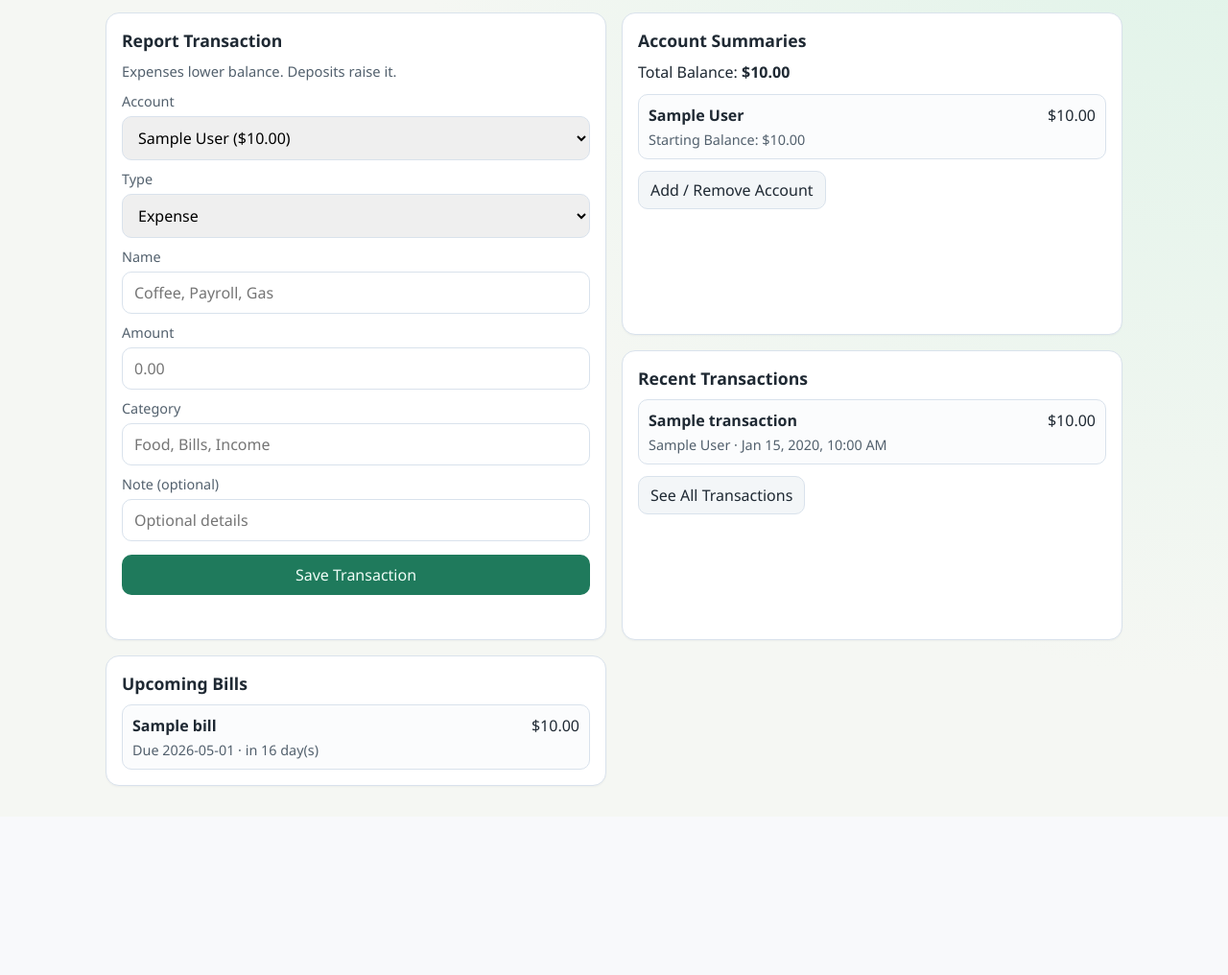
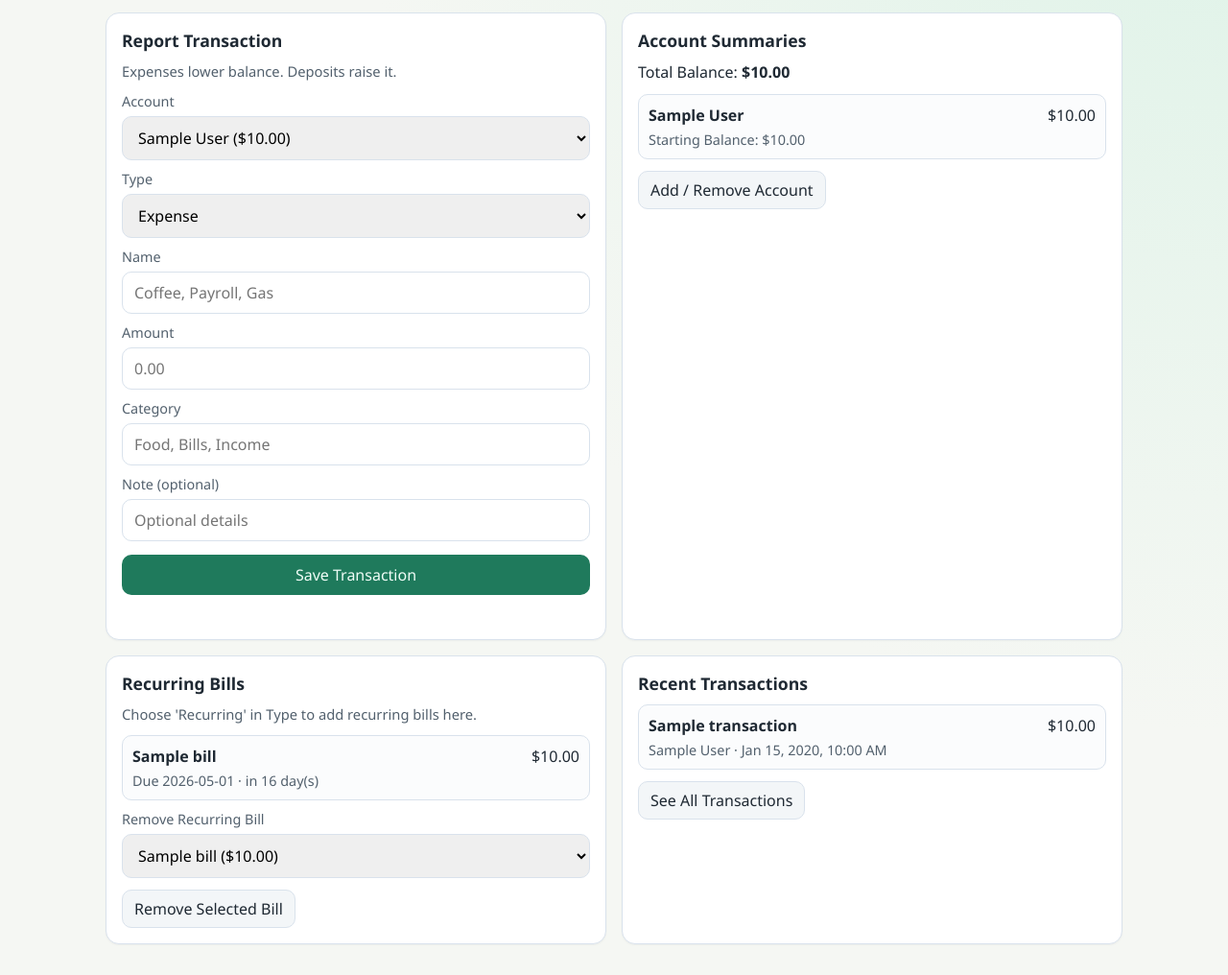
Before and after one commit to setzexe/CyFi, a Flask app: page / in a window 1280 px wide. Shown: the part 133-1149 px from the top of the page at 96% size. Before the commit the page ends 953 px from the top, so only its background shows below. Run offline with Flask 3, Linux system fonts and the light colour scheme; tables that the repository leaves empty hold one stand-in row (values such as "Sample post"); some libraries are stand-ins or nearby versions.

Commit message:
Card 12: Set up recurring bills system

```diff
--- a/app.py
+++ b/app.py
@@ -44,6 +44,16 @@ def _parse_occurred_at(value: str | None) -> datetime | None:
             parsed = parsed.replace(tzinfo=timezone.utc)
 
         return parsed
+    except ValueError:
+        return None
+
+
+def _parse_due_date(value: str | None) -> date | None:
+    if not value:
+        return None
+
+    try:
+        return date.fromisoformat(value.strip())
     except ValueError:
         return None
 
@@ -186,14 +196,21 @@ def create_app(test_config: dict | None = None) -> Flask:
         transaction_type = str(payload["transaction_type"]).strip().lower()
         if transaction_type in {"expense", "debit"}:
             balance_delta = -amount
+        elif transaction_type == "recurring":
+            balance_delta = -amount
         elif transaction_type in {"income", "credit", "deposit"}:
             balance_delta = amount
         else:
-            return jsonify({"error": "transaction_type must be expense/debit or income/credit/deposit"}), 400
+            return jsonify({"error": "transaction_type must be expense/debit/recurring or income/credit/deposit"}), 400
 
         occurred_at = _parse_occurred_at(payload.get("occurred_at"))
         if payload.get("occurred_at") and occurred_at is None:
             return jsonify({"error": "occurred_at must be valid ISO datetime"}), 400
+
+        is_recurring_type = transaction_type == "recurring"
+        recurring_due_date = _parse_due_date(payload.get("recurring_due_date"))
+        if is_recurring_type and recurring_due_date is None:
+            return jsonify({"error": "recurring_due_date must be valid YYYY-MM-DD when type is Recurring"}), 400
 
         transaction = Transaction(
             account_id=account.id,
@@ -205,7 +222,36 @@ def create_app(test_config: dict | None = None) -> Flask:
             occurred_at=occurred_at or datetime.now(timezone.utc),
         )
 
-        account.current_balance = (account.current_balance or Decimal("0.00")) + balance_delta
+        next_balance = (account.current_balance or Decimal("0.00")) + balance_delta
+        if next_balance < Decimal("0.00"):
+            return jsonify({"error": "Insufficient funds: transaction would make this account balance negative."}), 400
+
+        account.current_balance = next_balance
+
+        if is_recurring_type and recurring_due_date is not None:
+            due_day = recurring_due_date.day
+            existing_bill = (
+                RecurringBill.query.filter_by(
+                    account_id=account.id,
+                    name=transaction_name,
+                    due_day=due_day,
+                    active=True,
+                )
+                .order_by(RecurringBill.id.desc())
+                .first()
+            )
+            if existing_bill is None:
+                db.session.add(
+                    RecurringBill(
+                        account_id=account.id,
+                        name=transaction_name,
+                        amount=amount,
+                        category="Recurring",
+                        due_day=due_day,
+                        frequency="monthly",
+                        active=True,
+                    )
+                )
 
         db.session.add(transaction)
         db.session.commit()
@@ -486,6 +532,41 @@ def create_app(test_config: dict | None = None) -> Flask:
         upcoming.sort(key=lambda item: item["next_due_date"])
         return jsonify({"days": days, "bills": upcoming})
 
+    @app.get("/api/bills/recurring")
+    def list_recurring_bills():
+        bills = (
+            RecurringBill.query.filter_by(active=True)
+            .order_by(RecurringBill.name.asc(), RecurringBill.id.asc())
+            .all()
+        )
+
+        return jsonify(
+            {
+                "bills": [
+                    {
+                        "id": bill.id,
+                        "account_id": bill.account_id,
+                        "name": bill.name,
+                        "amount": _money(bill.amount),
+                        "due_day": bill.due_day,
+                        "frequency": bill.frequency,
+                    }
+                    for bill in bills
+                ]
+            }
+        )
+
+    @app.delete("/api/bills/<int:bill_id>")
+    def delete_recurring_bill(bill_id: int):
+        bill = db.session.get(RecurringBill, bill_id)
+        if bill is None or not bill.active:
+            return jsonify({"error": "Recurring bill not found"}), 404
+
+        bill.active = False
+        db.session.commit()
+
+        return jsonify({"deleted": {"id": bill.id, "name": bill.name}}), 200
+
     return app
 
 
--- a/static/dashboard.css
+++ b/static/dashboard.css
@@ -52,6 +52,9 @@ h1 {
   padding: 14px 20px 32px;
   display: grid;
   grid-template-columns: repeat(2, minmax(0, 1fr));
+  grid-template-areas:
+    "form accounts"
+    "bills recent";
   gap: 16px;
 }
 
@@ -64,7 +67,19 @@ h1 {
 }
 
 .form-card {
-  grid-row: span 2;
+  grid-area: form;
+}
+
+.account-card {
+  grid-area: accounts;
+}
+
+.recent-card {
+  grid-area: recent;
+}
+
+.bills-card {
+  grid-area: bills;
 }
 
 h2 {
@@ -125,6 +140,7 @@ button {
   border: 1px solid var(--border);
   border-radius: 10px;
   padding: 8px 12px;
+  cursor: pointer;
 }
 
 .secondary-btn:hover {
@@ -171,6 +187,10 @@ button {
   text-decoration: underline;
 }
 
+.hidden {
+  display: none;
+}
+
 .message {
   min-height: 20px;
   margin: 10px 0 0;
@@ -197,9 +217,10 @@ button {
 @media (max-width: 900px) {
   .layout {
     grid-template-columns: 1fr;
-  }
-
-  .form-card {
-    grid-row: auto;
+    grid-template-areas:
+      "form"
+      "accounts"
+      "recent"
+      "bills";
   }
 }
--- a/static/dashboard.js
+++ b/static/dashboard.js
@@ -4,6 +4,8 @@ const ui = {
   formMessage: document.getElementById("formMessage"),
   accountId: document.getElementById("accountId"),
   transactionType: document.getElementById("transactionType"),
+  recurringDateRow: document.getElementById("recurringDateRow"),
+  recurringDueDate: document.getElementById("recurringDueDate"),
   transactionName: document.getElementById("transactionName"),
   amount: document.getElementById("amount"),
   category: document.getElementById("category"),
@@ -12,6 +14,8 @@ const ui = {
   accountsList: document.getElementById("accountsList"),
   recentList: document.getElementById("recentList"),
   billsList: document.getElementById("billsList"),
+  removeRecurringBillId: document.getElementById("removeRecurringBillId"),
+  removeRecurringBillBtn: document.getElementById("removeRecurringBillBtn"),
 };
 
 function formatMoney(value) {
@@ -140,34 +144,55 @@ function renderRecent(payload) {
   }
 }
 
-function renderBills(payload) {
+function renderBills(payload, recurringPayload) {
   clearChildren(ui.billsList);
+  clearChildren(ui.removeRecurringBillId);
+
   const bills = payload.bills || [];
+  const recurringBills = recurringPayload.bills || [];
 
   if (!bills.length) {
     const empty = document.createElement("li");
     empty.textContent = "No upcoming bills found.";
     ui.billsList.appendChild(empty);
-    return;
   }
 
   for (const bill of bills) {
     const detail = `Due ${bill.next_due_date} · in ${bill.days_until_due} day(s)`;
     ui.billsList.appendChild(listItem(bill.name, formatMoney(bill.amount), detail));
   }
+
+  if (!recurringBills.length) {
+    const noneOption = document.createElement("option");
+    noneOption.value = "";
+    noneOption.textContent = "No recurring bills available";
+    ui.removeRecurringBillId.appendChild(noneOption);
+    ui.removeRecurringBillBtn.disabled = true;
+    return;
+  }
+
+  for (const bill of recurringBills) {
+    const option = document.createElement("option");
+    option.value = String(bill.id);
+    option.textContent = `${bill.name} (${formatMoney(bill.amount)})`;
+    ui.removeRecurringBillId.appendChild(option);
+  }
+
+  ui.removeRecurringBillBtn.disabled = false;
 }
 
 async function loadDashboard() {
   try {
-    const [summary, recent, bills] = await Promise.all([
+    const [summary, recent, bills, recurringBills] = await Promise.all([
       fetch("/api/accounts/summary").then(toJson),
       fetch("/api/transactions/recent?limit=5").then(toJson),
       fetch("/api/bills/upcoming?days=45").then(toJson),
+      fetch("/api/bills/recurring").then(toJson),
     ]);
 
     renderAccounts(summary);
     renderRecent(recent);
-    renderBills(bills);
+    renderBills(bills, recurringBills);
   } catch (error) {
     showMessage(error.message, "error");
   }
@@ -192,7 +217,7 @@ function validateForm() {
     throw new Error("Amount must be greater than 0.");
   }
 
-  return {
+  const payload = {
     account_id: accountId,
     transaction_name: transactionName,
     amount: amount.toFixed(2),
@@ -200,6 +225,22 @@ function validateForm() {
     transaction_type: ui.transactionType.value,
     note: ui.note.value.trim(),
   };
+
+  if (ui.transactionType.value === "recurring") {
+    const dueDateInput = ui.recurringDueDate.value.trim();
+    if (!dueDateInput) {
+      throw new Error("Recurring bills require a due date.");
+    }
+
+    const parsed = new Date(`${dueDateInput}T00:00:00`);
+    if (Number.isNaN(parsed.getTime())) {
+      throw new Error("Due date must be valid and formatted as YYYY-MM-DD.");
+    }
+
+    payload.recurring_due_date = dueDateInput;
+  }
+
+  return payload;
 }
 
 async function handleSubmit(event) {
@@ -222,7 +263,32 @@ async function handleSubmit(event) {
     }).then(toJson);
 
     ui.form.reset();
+    syncRecurringFields();
     showMessage("Saved and refreshed.", "success");
+    await loadDashboard();
+  } catch (error) {
+    showMessage(error.message, "error");
+  }
+}
+
+function syncRecurringFields() {
+  const isRecurring = ui.transactionType.value === "recurring";
+  ui.recurringDateRow.classList.toggle("hidden", !isRecurring);
+}
+
+async function handleRemoveRecurringBill() {
+  const billId = Number.parseInt(ui.removeRecurringBillId.value, 10);
+  if (!Number.isInteger(billId) || billId < 1) {
+    showMessage("Select a recurring bill to remove.", "error");
+    return;
+  }
+
+  try {
+    await fetch(`/api/bills/${billId}`, {
+      method: "DELETE",
+    }).then(toJson);
+
+    showMessage("Recurring bill removed.", "success");
     await loadDashboard();
   } catch (error) {
     showMessage(error.message, "error");
@@ -231,5 +297,8 @@ async function handleSubmit(event) {
 
 ui.refreshBtn.addEventListener("click", loadDashboard);
 ui.form.addEventListener("submit", handleSubmit);
+ui.transactionType.addEventListener("change", syncRecurringFields);
+ui.removeRecurringBillBtn.addEventListener("click", handleRemoveRecurringBill);
 
+syncRecurringFields();
 loadDashboard();
--- a/templates/dashboard.html
+++ b/templates/dashboard.html
@@ -29,7 +29,13 @@
           <select id="transactionType" required>
             <option value="expense">Expense</option>
             <option value="deposit">Deposit</option>
+            <option value="recurring">Recurring</option>
           </select>
+
+          <div id="recurringDateRow" class="hidden">
+            <label for="recurringDueDate">Date for Recurrence</label>
+            <input id="recurringDueDate" type="date" />
+          </div>
 
           <label for="transactionName">Name</label>
           <input id="transactionName" type="text" placeholder="Coffee, Payroll, Gas" required />
@@ -49,22 +55,26 @@
         <p id="formMessage" class="message" role="status" aria-live="polite"></p>
       </section>
 
-      <section class="card">
+      <section class="card account-card">
         <h2>Account Summaries</h2>
         <p class="total">Total Balance: <strong id="totalBalance">$0.00</strong></p>
         <ul id="accountsList" class="stack"></ul>
         <a class="secondary-btn" href="{{ url_for('manage_accounts_page') }}">Add / Remove Account</a>
       </section>
 
-      <section class="card">
+      <section class="card recent-card">
         <h2>Recent Transactions</h2>
         <ul id="recentList" class="stack"></ul>
         <a class="secondary-btn" href="{{ url_for('all_transactions_page') }}">See All Transactions</a>
       </section>
 
-      <section class="card">
-        <h2>Upcoming Bills</h2>
+      <section class="card bills-card">
+        <h2>Recurring Bills</h2>
+        <p class="hint bills-note">Choose 'Recurring' in Type to add recurring bills here.</p>
         <ul id="billsList" class="stack"></ul>
+        <label for="removeRecurringBillId">Remove Recurring Bill</label>
+        <select id="removeRecurringBillId"></select>
+        <button id="removeRecurringBillBtn" class="secondary-btn" type="button">Remove Selected Bill</button>
       </section>
     </main>
 
```
Also changed, not shown: tests/test_app.py (+144 -1 lines).
